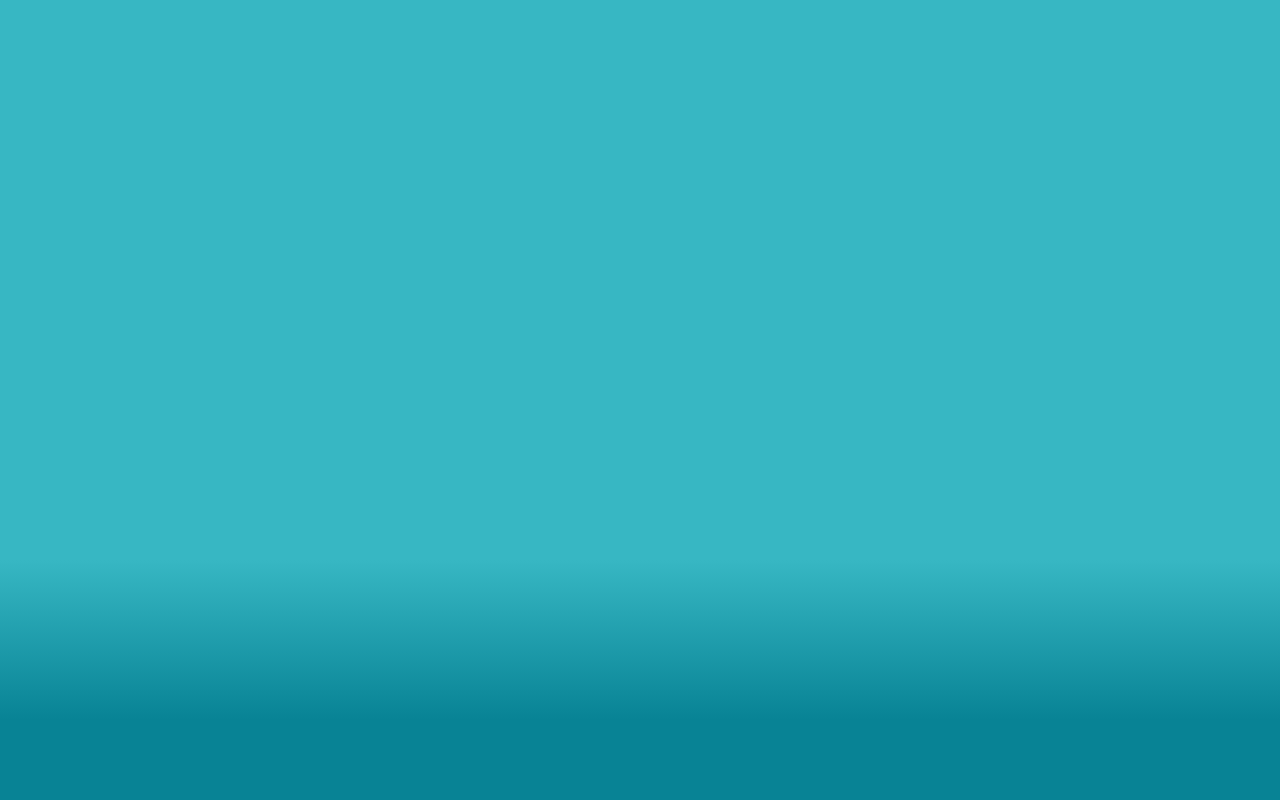
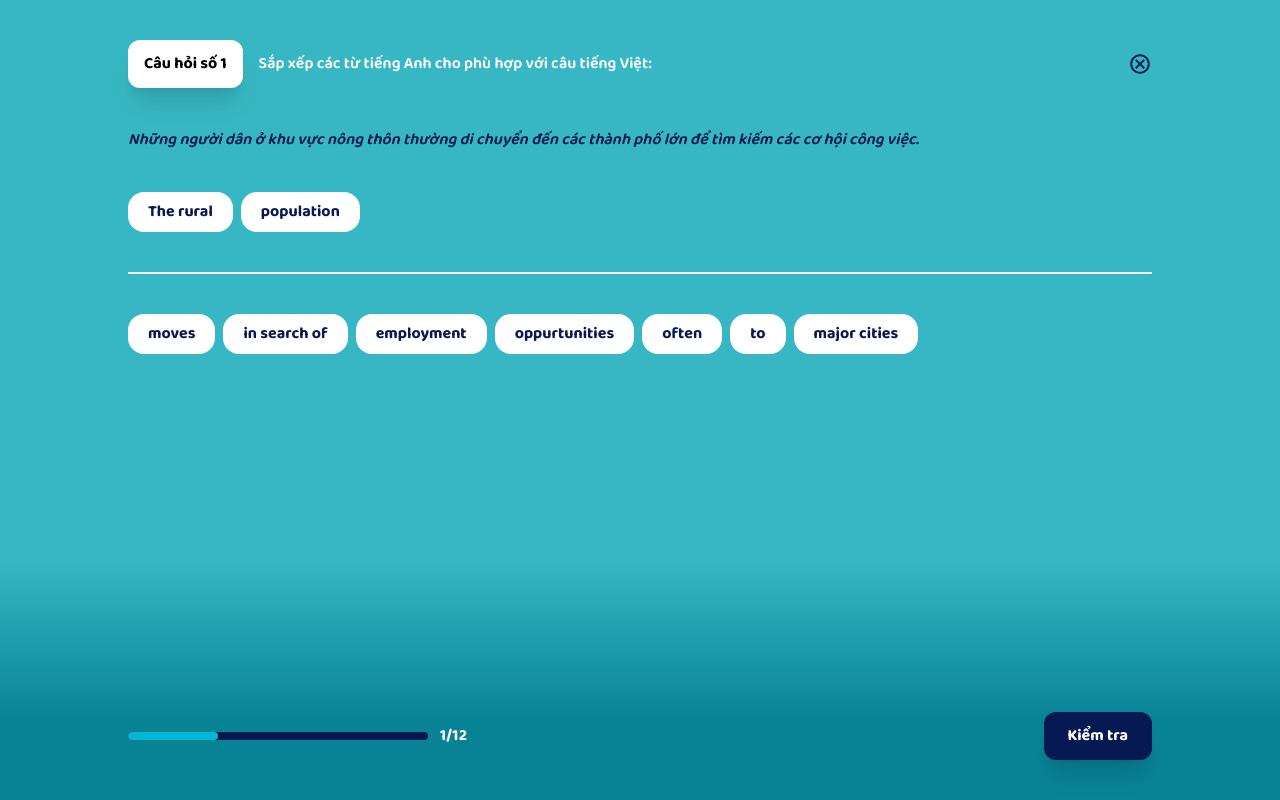
Before and after one commit to 1902VanHuongCoder/Review_VSTEP, a React (Vite) app: page /question in a window 1280 px wide. Before the commit this address had no page. Built offline with nearby package versions, Linux system fonts and the light colour scheme.

Commit message:
add question page

```diff
--- a/src/App.tsx
+++ b/src/App.tsx
@@ -4,6 +4,7 @@ import Signup from './components/Signup';
 import { BrowserRouter as Router, Routes, Route } from 'react-router-dom';
 import './index.css';
 import Home from './components/Home';
+import Question from './components/Question';
 function App() {
 
   return (
@@ -11,10 +12,12 @@ function App() {
     <Router>
       <div className="relative max-w-full overflow-x-hidden min-h-screen bg-gradient-to-t from-[#088395] from-10% to-[#37B7C3] to-30% flex justify-center items-center">
         <Routes>
-          <Route path="/" element={<Greetings />} />
+
+          <Route path="/greetings" element={<Greetings />} />
+          <Route path="/question" element={<Question />} />
           <Route path="/signup" element={<Signup />} />
           <Route path="/login" element={<Login />} />
-          <Route path="/home" element={<Home />} />
+          <Route path="/" element={<Home />} />
         </Routes>
       </div>
     </Router >
--- a/src/components/Greetings.tsx
+++ b/src/components/Greetings.tsx
@@ -1,3 +1,4 @@
+import { Link } from "react-router-dom";
 import Button1 from "./partials/Button1";
 
 const Greetings = () => {
@@ -16,7 +17,7 @@ const Greetings = () => {
         Trang web này sẽ giúp các bạn luyện tập ghép các câu tiếng anh một cách
         dễ dàng từ cơ bản đến nâng cao.
       </div>
-      <Button1 />
+      <Link to="/"><Button1 /></Link>
     </div>
   );
 };
--- /dev/null
+++ b/src/components/Question.tsx
@@ -0,0 +1,48 @@
+import { IoMdCloseCircleOutline } from "react-icons/io";
+
+const Question = () => {
+  return (
+    <div className="w-full max-w-[1024px] min-h-screen font-custom py-10 flex flex-col justify-between">
+      <div className="w-full">
+        <div className="flex justify-between items-start sm:items-center px-4 sm:px-0">
+          <div className="basis-10/12 flex flex-col sm:flex-row justify-start items-start sm:items-center gap-x-4 gap-y-4 sm:gap-y-0">
+            <div className="bg-white py-3 px-4 rounded-xl shadow-xl font-bold">Câu hỏi số 1</div>
+            <p className="font-semibold text-white">Sắp xếp các từ tiếng Anh cho phù hợp với câu tiếng Việt:</p>
+          </div>
+          <div className="text-[#071952] text-3xl sm:text-2xl cursor-pointer mt-3 sm:mt-0">
+            <IoMdCloseCircleOutline />
+          </div>
+        </div>
+        <div className="w-full mt-5 sm:mt-10 italic text-[#071952] font-semibold px-3 sm:px-0 text-base">
+          <p>Những người dân ở khu vực nông thôn thường di chuyển đến các thành phố lớn để tìm kiếm các cơ hội công việc.</p>
+        </div>
+        <div className="w-full flex justify-start items-center gap-x-2 text-[#071952] font-bold mt-10 px-4 sm:px-0">
+          <div className="px-5 py-2 bg-white rounded-2xl">The rural</div>
+          <div className="px-5 py-2 bg-white rounded-2xl">population</div>
+        </div>
+        <div className="bg-white h-[2px] rounded-md my-10"></div>
+        <div className="w-full flex flex-wrap justify-center sm:justify-start items-center gap-2 text-[#071952] font-bold px-4 sm:px-0">
+          <div className="px-5 py-2 bg-white rounded-2xl">moves</div>
+          <div className="px-5 py-2 bg-white rounded-2xl">in search of</div>
+          <div className="px-5 py-2 bg-white rounded-2xl">employment</div>
+          <div className="px-5 py-2 bg-white rounded-2xl">oppurtunities</div>
+          <div className="px-5 py-2 bg-white rounded-2xl">often</div>
+          <div className="px-5 py-2 bg-white rounded-2xl">to</div>
+          <div className="px-5 py-2 bg-white rounded-2xl">major cities</div>
+        </div>
+      </div>
+
+      <div className="flex flex-col sm:flex-row justify-between items-start sm:items-center  p-4 sm:p-0 w-full mt-10 sm:mt-0 gap-y-3 sm:gap-y-0">
+        <div className="flex items-center gap-x-3">
+          <div className="h-2 bg-[#071952] w-[300px] rounded-md overflow-hidden shadow-inner">
+              <div className="h-full w-[30%] bg-cyan-500 shadow-lg shadow-cyan-500/50 rounded-tr-md rounded-br-md"></div>
+          </div>
+          <p className="text-white font-bold">1/12</p>
+        </div>
+        <button className="py-3 px-6 bg-[#071952] text-white rounded-xl shadow-xl font-bold">Kiểm tra</button>
+      </div>
+    </div>
+  )
+}
+
+export default Question
--- a/src/index.css
+++ b/src/index.css
@@ -2,16 +2,14 @@
 @tailwind components;
 @tailwind utilities;
 
-/* @import url('https://fonts.googleapis.com/css?family=Nunito:400,700&display=swap');
+::-webkit-scrollbar {
+  width: 10px;
+}
 
+::-webkit-scrollbar-track {
+  background-color: #37B7C3;
+}
 
-  @layer base {
-    @font-face {
-      font-family: "Baloo Bhai 2", sans-serif;
-      font-optical-sizing: auto;
-      font-style: normal;
-      font-weight: 400;
-      font-display: swap;
-      src: url("https://fonts.googleapis.com/css2?family=Baloo+Bhai+2:wght@400..800&display=swap") format('woff2');
-    }
-  } */
+::-webkit-scrollbar-thumb {
+  background-color: #071952;
+}
```
